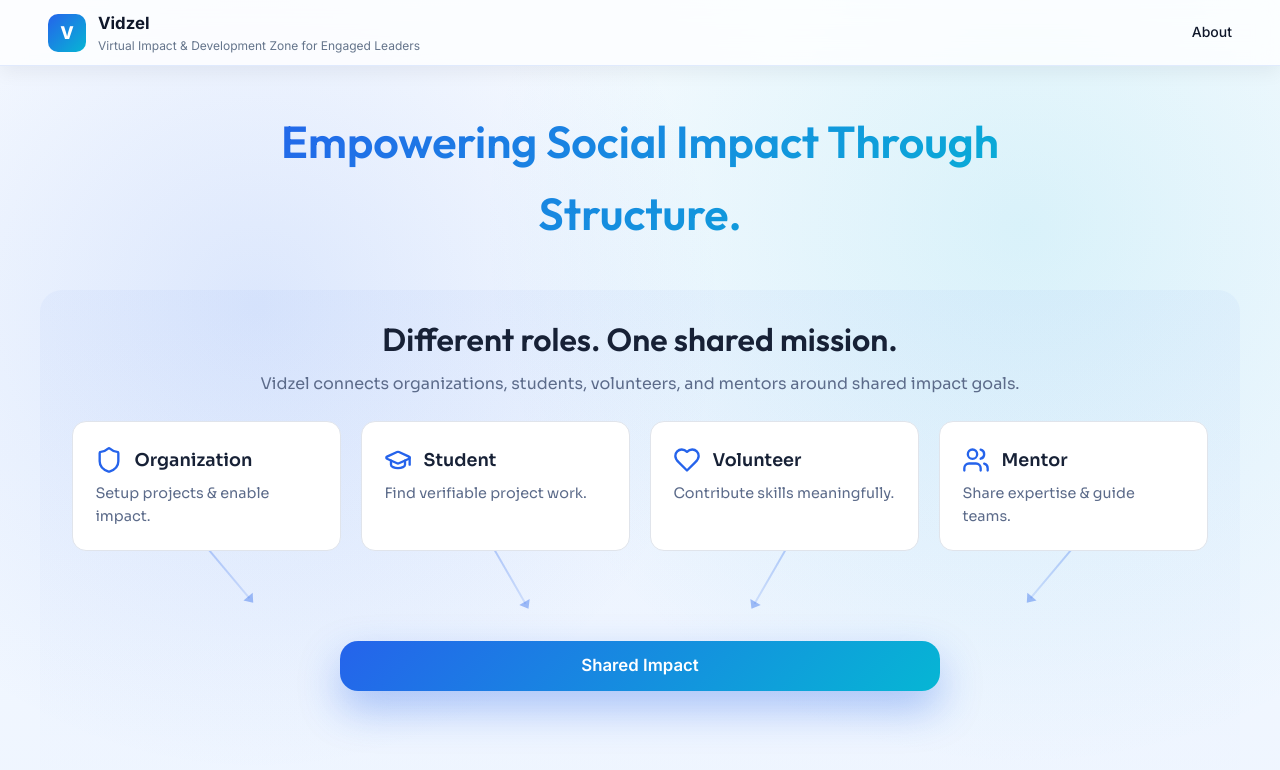
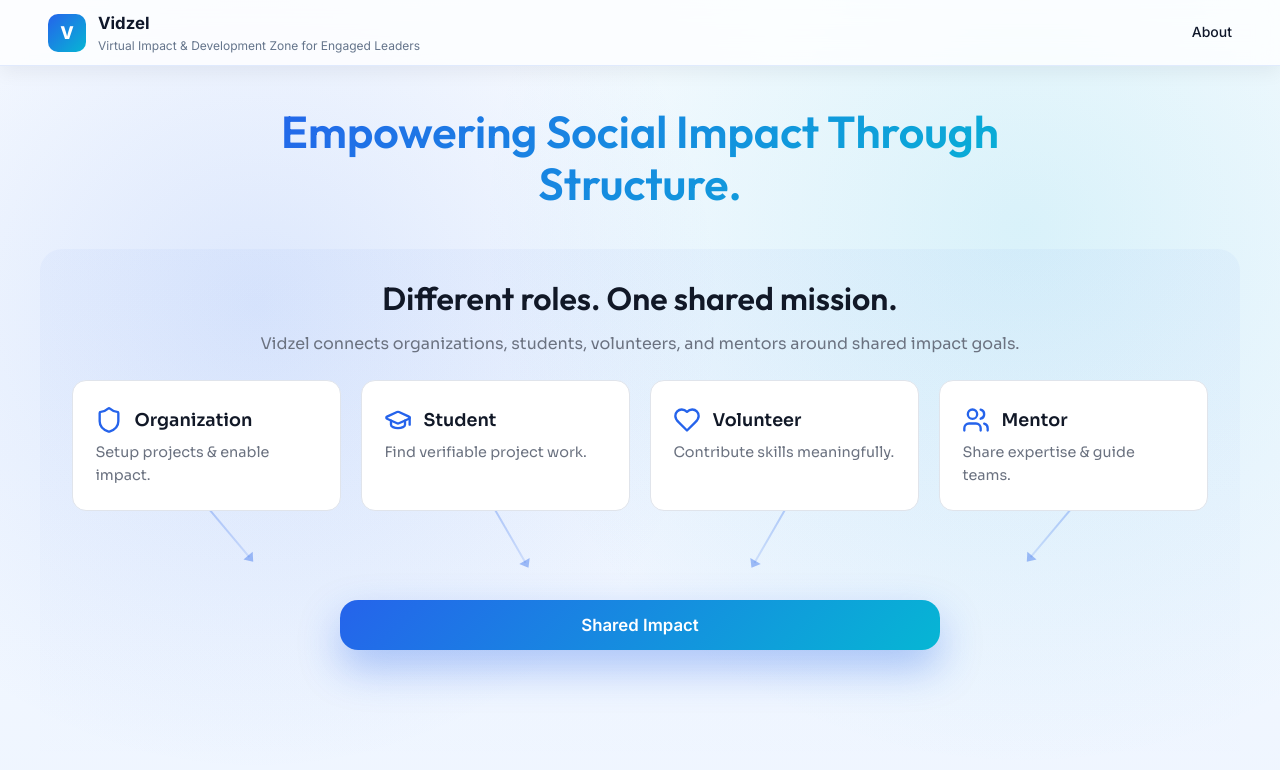
Before and after one commit to Mallahi10/vidzel, a Next.js app: page / in a window 1280 px wide. Shown: the top 770 px of the page. Built offline with nearby package versions, Linux system fonts and the light colour scheme.

Commit message:
Fix login redirect to /dashboard

```diff
--- a/src/app/page.module.css
+++ b/src/app/page.module.css
@@ -9,8 +9,8 @@
   align-items: center;
   padding: 2.5rem 2rem;
   text-align: center;
+  color: #111827;
 
-  /* 🔥 Modern soft impact background */
   background:
     radial-gradient(circle at 20% 30%, rgba(37, 99, 235, 0.12), transparent 40%),
     radial-gradient(circle at 80% 20%, rgba(6, 182, 212, 0.12), transparent 45%),
@@ -29,8 +29,12 @@
 .title {
   font-size: 2.8rem;
   font-weight: 600;
+  line-height: 1.15;
+
+  /* Desktop gradient text */
   background: linear-gradient(135deg, #2563eb, #06b6d4);
   -webkit-background-clip: text;
+  background-clip: text;
   -webkit-text-fill-color: transparent;
 }
 
@@ -54,11 +58,12 @@
   font-size: 2rem;
   font-weight: 600;
   margin-bottom: 0.4rem;
+  color: #111827;
 }
 
 .journeySubtitle {
   font-size: 1rem;
-  color: var(--text-muted);
+  color: #6b7280;
   margin-bottom: 1.5rem;
 }
 
@@ -95,6 +100,7 @@
   text-align: left;
   transition: all 0.25s ease;
   cursor: pointer;
+  color: #111827;
 }
 
 .roleCard:hover {
@@ -102,7 +108,6 @@
   border-color: rgba(37, 99, 235, 0.4);
 }
 
-/* ✅ ICON + TITLE PERFECT ALIGNMENT */
 .roleHeader {
   display: flex;
   align-items: center;
@@ -111,7 +116,6 @@
   height: 32px;
 }
 
-/* Icon wrapper */
 .icon {
   display: flex;
   align-items: center;
@@ -119,7 +123,6 @@
   height: 32px;
 }
 
-/* Lucide icon styling */
 .roleIcon {
   width: 28px;
   height: 28px;
@@ -128,22 +131,20 @@
   flex-shrink: 0;
 }
 
-/* Title aligned with icon */
 .roleTitle {
   margin: 0;
   font-size: 1.1rem;
   font-weight: 600;
   line-height: 32px;
-  display: block;
 }
 
 .roleDesc {
   font-size: 0.9rem;
-  color: var(--text-muted);
+  color: #6b7280;
 }
 
 /* =============================
-   ARROWS (CSS-ONLY)
+   ARROWS
 ============================= */
 
 .arrowsArea {
@@ -169,22 +170,10 @@
   position: relative;
 }
 
-/* Converging effect */
-.arrow:nth-child(1) {
-  transform: rotate(-40deg);
-}
-
-.arrow:nth-child(2) {
-  transform: rotate(-30deg);
-}
-
-.arrow:nth-child(3) {
-  transform: rotate(30deg);
-}
-
-.arrow:nth-child(4) {
-  transform: rotate(40deg);
-}
+.arrow:nth-child(1) { transform: rotate(-40deg); }
+.arrow:nth-child(2) { transform: rotate(-30deg); }
+.arrow:nth-child(3) { transform: rotate(30deg); }
+.arrow:nth-child(4) { transform: rotate(40deg); }
 
 .arrow::after {
   content: "";
@@ -221,14 +210,6 @@
   font-weight: 600;
   font-size: 1.05rem;
   box-shadow: 0 18px 40px rgba(37, 99, 235, 0.35);
-  transition: transform 0.3s ease, box-shadow 0.3s ease;
-}
-
-.impactNetwork:hover .impactBadge {
-  transform: scale(1.05);
-  box-shadow:
-    0 0 0 6px rgba(37, 99, 235, 0.15),
-    0 20px 45px rgba(37, 99, 235, 0.4);
 }
 
 /* =============================
@@ -255,8 +236,27 @@
   }
 }
 
+/* 🔥 MOBILE FIXES (CRITICAL) */
 @media (max-width: 520px) {
+  .title {
+    font-size: 1.35rem;
+    line-height: 1.25;
+
+    /* 🔥 Disable gradient on mobile */
+    background: none;
+    -webkit-text-fill-color: #111827;
+    color: #111827;
+  }
+
+  .journeyTitle {
+    font-size: 1.25rem;
+  }
+
   .rolesGrid {
     grid-template-columns: 1fr;
   }
+
+  .impactBadge {
+    width: 100%;
+  }
 }
```
